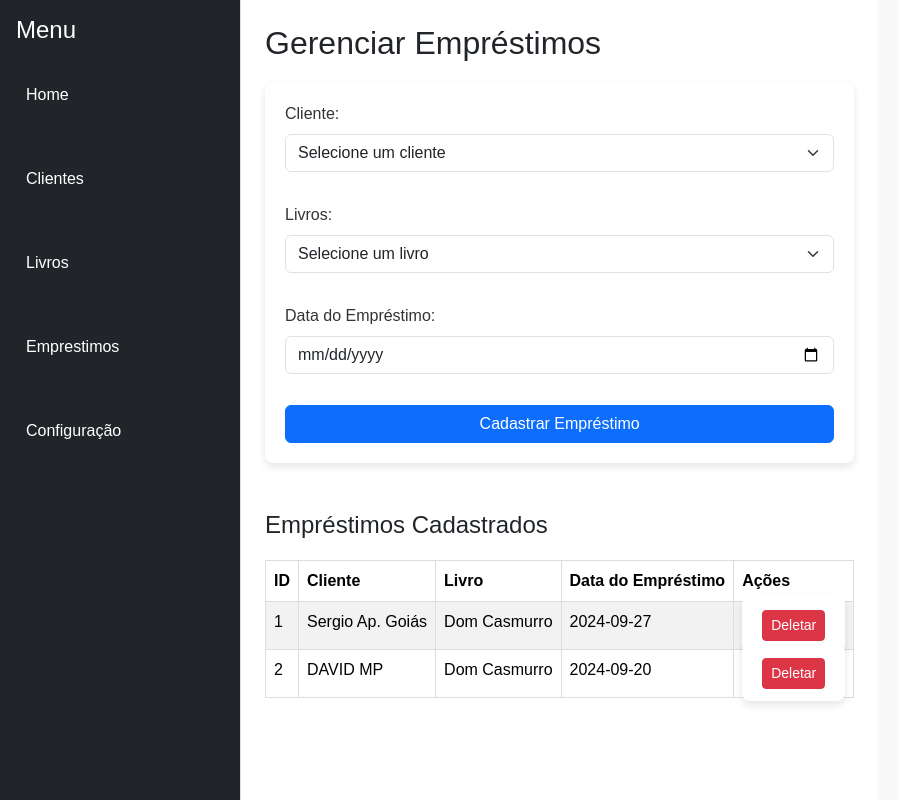
After one commit to ecac0001/Sistema-Livraria-1.0, a Flask app: page /emprestimos in a window 1280 px wide. The commit adds this page. Shown: the whole page, without its empty margins (0-899 px from the left). Run offline with Flask 3, Linux system fonts and the light colour scheme; data comes from the database, SQL or seed files in the repository; both versions use the stored data as it was after the commit.

Commit message:
Implementação da página empréstimos

```diff
--- a/app.py
+++ b/app.py
@@ -1,6 +1,6 @@
 from flask import render_template, redirect, url_for, request, session, flash
 from config import app, db
-from models import Cliente, Livro
+from models import Cliente, Livro, Emprestimo
 from datetime import datetime
 
 # Simulação de dados de login (usuário e senha)
@@ -184,6 +184,51 @@ def configuracao():
         return redirect(url_for('login'))
     return render_template('configuracao.html')
 
+
+#Rota de empréstimos
+
+
+@app.route('/emprestimos', methods=['GET', 'POST'])
+
+def emprestimos():
+    print("Acessou a rota de empréstimos")
+    if request.method == 'POST':
+        cliente_id = request.form['cliente_id']
+        livro_id = request.form['livro_id']
+        data_emprestimo = datetime.strptime(request.form['data_emprestimo'], '%Y-%m-%d')
+
+        novo_emprestimo = Emprestimo(cliente_id=cliente_id, livro_id=livro_id, data_emprestimo=data_emprestimo)
+        db.session.add(novo_emprestimo)
+        db.session.commit()
+        flash('Empréstimo cadastrado com sucesso!')
+
+        # Corrigido: precisa ter a lista atualizada
+        emprestimos = Emprestimo.query.all()
+        clientes = Cliente.query.all()
+        livros = Livro.query.all()
+        return render_template('emprestimos.html', emprestimos=emprestimos, clientes=clientes, livros=livros)
+
+    emprestimos = Emprestimo.query.all()
+    clientes = Cliente.query.all()
+    livros = Livro.query.all()
+    return render_template('emprestimos.html', emprestimos=emprestimos, clientes=clientes, livros=livros)
+
+
+
+@app.route('/deletar_emprestimo/<int:id>', methods=['POST'])
+def deletar_emprestimo(id):
+    emprestimo = Emprestimo.query.get_or_404(id)
+
+    try:
+        db.session.delete(emprestimo)
+        db.session.commit()
+        flash('Empréstimo deletado com sucesso!')
+    except Exception as e:
+        db.session.rollback()
+        flash(f'Erro ao deletar empréstimo: {str(e)}')
+
+    return redirect(url_for('emprestimos'))
+
 if __name__ == '__main__':
     with app.app_context():
         db.create_all()  # Cria as tabelas no banco de dados
--- /dev/null
+++ b/templates/emprestimos.html
@@ -0,0 +1,65 @@
+{% extends 'index.html' %}
+
+{% block content %}
+<h1 class="h2">Gerenciar Empréstimos</h1>
+
+<!-- Formulário para cadastrar um novo empréstimo -->
+<form method="POST">
+    <div class="mb-3">
+        <label for="cliente_id" class="form-label">Cliente:</label>
+        <select name="cliente_id" id="cliente_id" class="form-select" required>
+            <option value="" disabled selected>Selecione um cliente</option>
+            {% for cliente in clientes %}
+                <option value="{{ cliente.id }}">{{ cliente.nome_completo }}</option>
+            {% endfor %}
+        </select>
+    </div>
+
+    <div class="mb-3">
+        <label for="livro_id" class="form-label">Livros:</label>
+        <select name="livro_id" id="livro_id" class="form-select" required>
+            <option value="" disabled selected>Selecione um livro</option>
+            {% for livro in livros %}
+                <option value="{{ livro.id }}">{{ livro.titulo }}</option>
+            {% endfor %}
+        </select>
+    </div>
+
+    <div class="mb-3">
+        <label for="data_emprestimo" class="form-label">Data do Empréstimo:</label>
+        <input type="date" name="data_emprestimo" id="data_emprestimo" class="form-control" required>
+    </div>
+
+    <button type="submit" class="btn btn-primary">Cadastrar Empréstimo</button>
+</form>
+
+<!-- Tabela para exibir os empréstimos existentes -->
+<h2 class="h4 mt-5">Empréstimos Cadastrados</h2>
+<table class="table table-striped">
+    <thead>
+        <tr>
+            <th>ID</th>
+            <th>Cliente</th>
+            <th>Livro</th>
+            <th>Data do Empréstimo</th>
+            <th>Ações</th>
+        </tr>
+    </thead>
+    <tbody>
+        {% for emprestimo in emprestimos %}
+            <tr>
+                <td>{{ emprestimo.id }}</td>
+                <td>{{ emprestimo.cliente.nome_completo }}</td>
+                <td>{{ emprestimo.livros.titulo }}</td>
+                <td>{{ emprestimo.data_emprestimo.strftime('%Y-%m-%d') }}</td>
+                <td>
+                    <form action="{{ url_for('deletar_emprestimo', id=emprestimo.id) }}" method="POST" style="display:inline;">
+                        <button type="submit" class="btn btn-danger btn-sm">Deletar</button>
+                    </form>
+                </td>
+            </tr>
+        {% endfor %}
+    </tbody>
+</table>
+
+{% endblock %}
--- a/templates/index.html
+++ b/templates/index.html
@@ -22,6 +22,9 @@
                     <a class="nav-link text-white" href="/livros">Livros</a>
                 </li>
                 <li class="nav-item">
+                    <a class="nav-link text-white" href="/emprestimos">Emprestimos</a>
+                </li>
+                <li class="nav-item">
                     <a class="nav-link text-white" href="/configuracao">Configuração</a>
                 </li>
             </ul>
```
Also changed, not shown: models.py (+25 -4 lines), instance/clientes.db.
